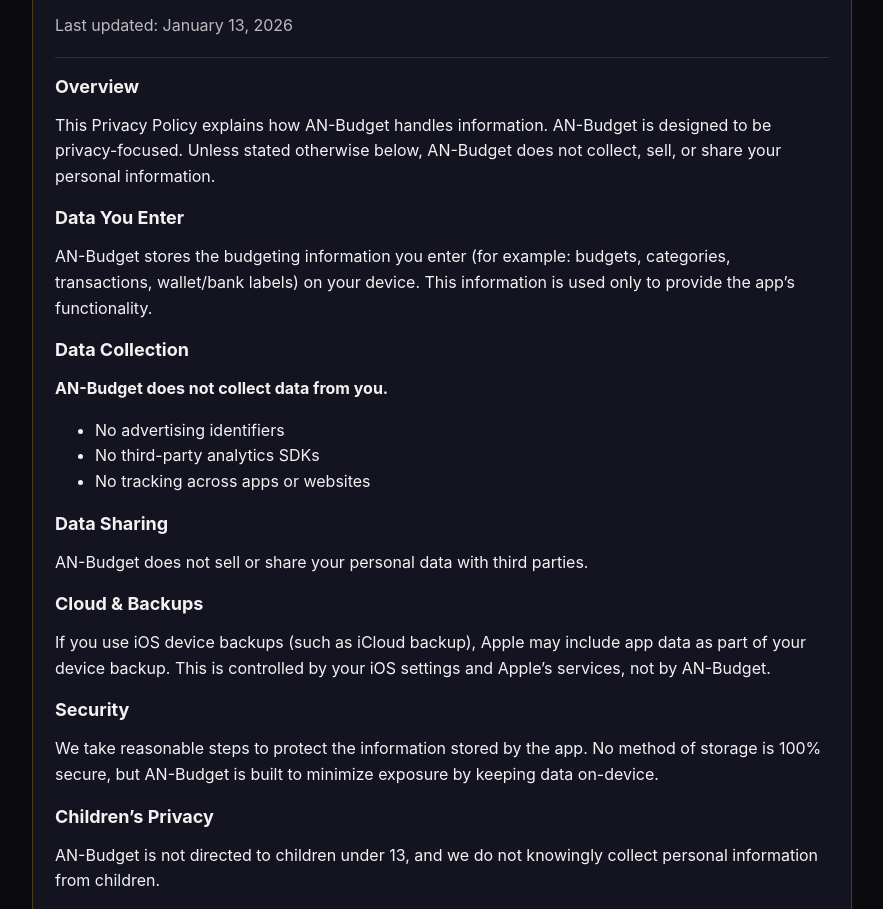
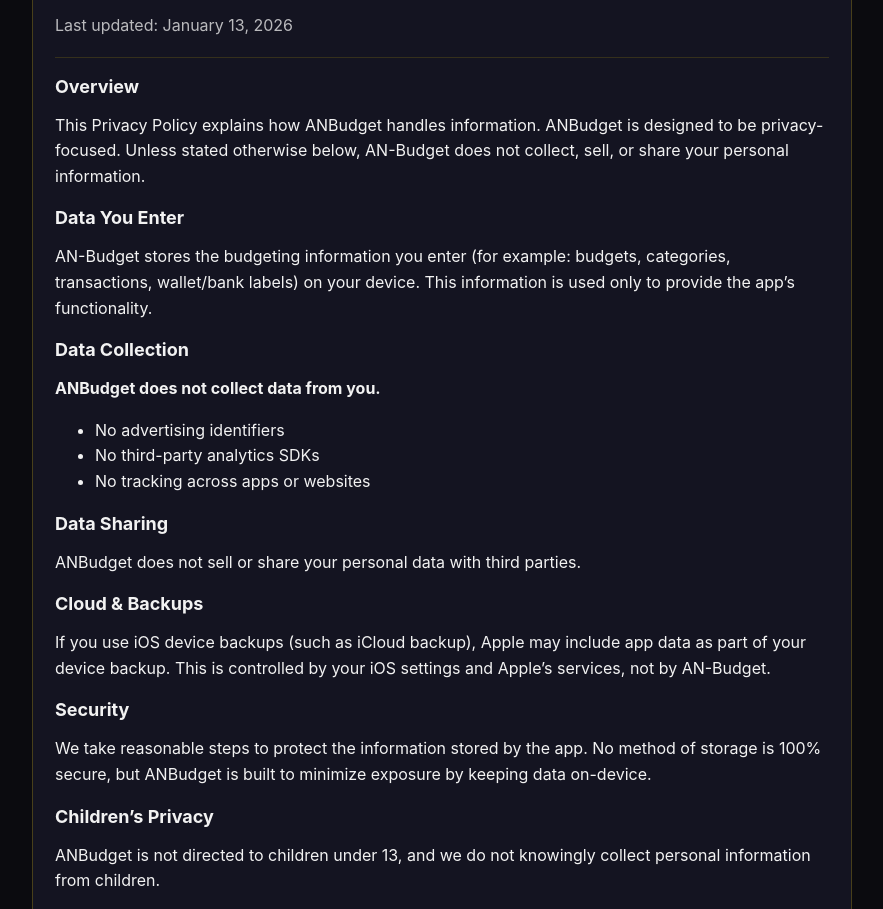
Before and after one commit to AnpointDeveloper/an-budget-support, a plain HTML site: page privacy.html in a window 1280 px wide. Shown: the part 100-1009 px from the top of the page, without its empty margins (198-1081 px from the left). Drawn offline with Linux system fonts and the light colour scheme.

Commit message:
Update privacy.html

```diff
--- a/privacy.html
+++ b/privacy.html
@@ -3,7 +3,7 @@
 <head>
   <meta charset="utf-8" />
   <meta name="viewport" content="width=device-width, initial-scale=1" />
-  <title>AN-Budget Privacy Policy</title>
+  <title>ANBudget Privacy Policy</title>
   <style>
     body { font-family: -apple-system, BlinkMacSystemFont, "Segoe UI", Roboto, Arial, sans-serif; margin: 0; background: #0b0b0f; color: #f2f2f2; }
     .wrap { max-width: 820px; margin: 0 auto; padding: 40px 20px; }
@@ -27,7 +27,7 @@
 
       <h2>Overview</h2>
       <p>
-        This Privacy Policy explains how AN-Budget handles information. AN-Budget is designed to be privacy-focused.
+        This Privacy Policy explains how ANBudget handles information. ANBudget is designed to be privacy-focused.
         Unless stated otherwise below, AN-Budget does not collect, sell, or share your personal information.
       </p>
 
@@ -38,7 +38,7 @@
       </p>
 
       <h2>Data Collection</h2>
-      <p><strong>AN-Budget does not collect data from you.</strong></p>
+      <p><strong>ANBudget does not collect data from you.</strong></p>
       <ul>
         <li>No advertising identifiers</li>
         <li>No third-party analytics SDKs</li>
@@ -47,7 +47,7 @@
 
       <h2>Data Sharing</h2>
       <p>
-        AN-Budget does not sell or share your personal data with third parties.
+        ANBudget does not sell or share your personal data with third parties.
       </p>
 
       <h2>Cloud & Backups</h2>
@@ -59,12 +59,12 @@
       <h2>Security</h2>
       <p>
         We take reasonable steps to protect the information stored by the app. No method of storage is 100% secure,
-        but AN-Budget is built to minimize exposure by keeping data on-device.
+        but ANBudget is built to minimize exposure by keeping data on-device.
       </p>
 
       <h2>Children’s Privacy</h2>
       <p>
-        AN-Budget is not directed to children under 13, and we do not knowingly collect personal information from children.
+        ANBudget is not directed to children under 13, and we do not knowingly collect personal information from children.
       </p>
 
       <h2>Contact</h2>
```
